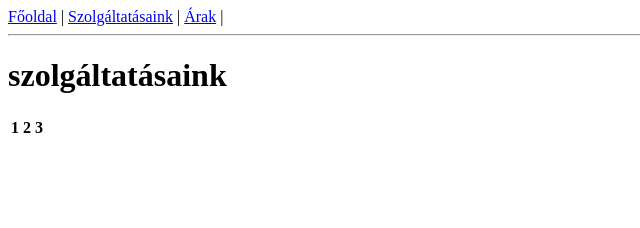
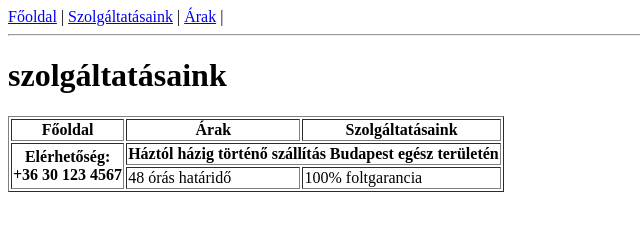
Before and after one commit to AndorDavid/projekt-4, a plain HTML site: page szolgaltatasaink.html in a window 1280 px wide. Shown: the whole page, without its empty margins (0-640 px from the left). Drawn offline with Linux system fonts and the light colour scheme.

Commit message:
tablazat2

```diff
--- a/szolgaltatasaink.html
+++ b/szolgaltatasaink.html
@@ -15,27 +15,31 @@
 
 	<h1>szolgáltatásaink</h1>
 
-	<table>
+	<table border="1">
 		<thead>
 			<tr>
-				<th>1</th>
-				<th>2</th>
-				<th>3</th>
+				<th>Főoldal</th>
+				<th>Árak</th>
+				<th>Szolgáltatásaink</th>
 			</tr>
 
 		</thead>
+		<tbody>
 			<tr>
-			<th></th>
-			<th></th>
-			<th></th>
+				<th rowspan="2">Elérhetőség:<br>+36 30 123 4567</th>
+				<th colspan="2">Háztól házig történő szállítás Budapest egész területén</th>
+
 			</tr>
 
 			<tr>
-			<th></th>
-			<th></th>
-			<th></th>
+
+				<td>48 órás határidő</td>
+				<td>100% foltgarancia</td>
 			</tr>
+		</tbody>
 	</table>
+
+
 
 </body>
 
```
Lines whose indentation alone changed are shown as unchanged.
